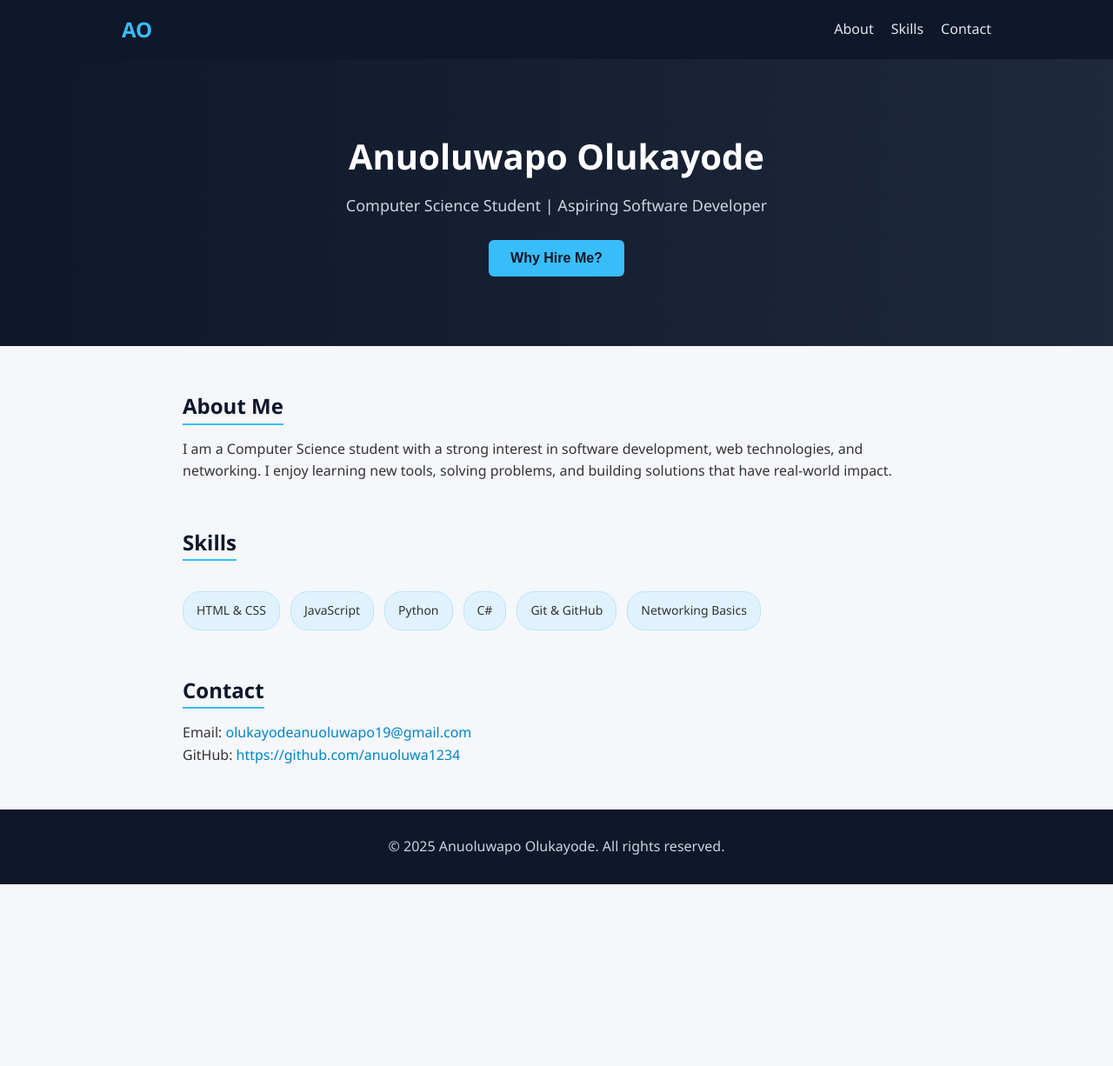
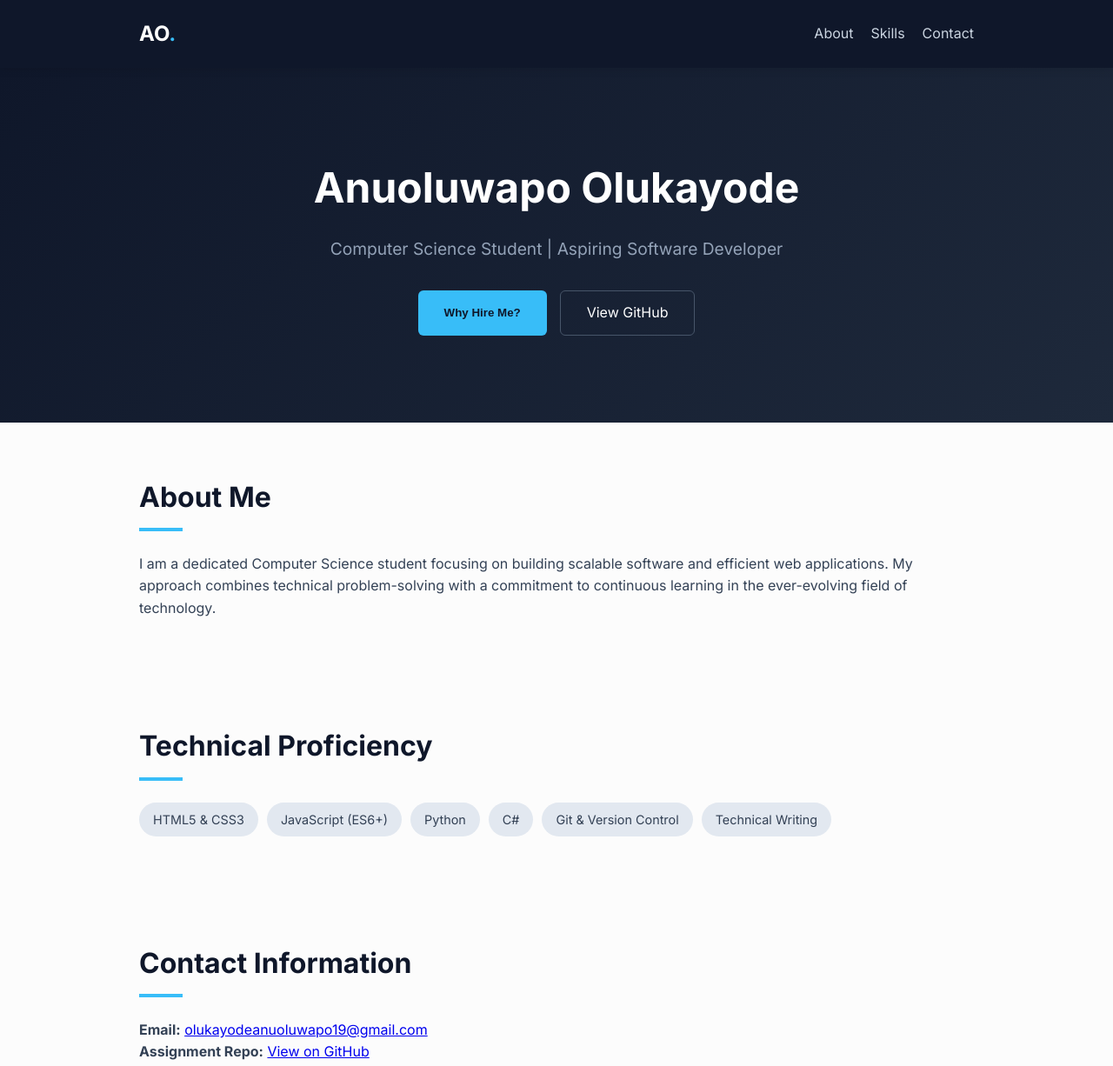
Before and after one commit to anuoluwa1234/SEN-313-ASSIGNMENT, a plain HTML site: page index.html in a window 1280 px wide. Shown: the top 1226 px of the page at 87% size. Before the commit the page ends 1017 px from the top, so only its background shows below. Drawn offline with Linux system fonts and the light colour scheme; a web font is replaced by a local one.

Commit message:
Add files via upload

```diff
--- a/index.html
+++ b/index.html
@@ -3,16 +3,16 @@
 <head>
     <meta charset="UTF-8">
     <meta name="viewport" content="width=device-width, initial-scale=1.0">
-    <title>Anuoluwapo Olukayode | Portfolio</title>
+    <title>Anuoluwapo Olukayode | SEN-313 Portfolio</title>
     <link rel="stylesheet" href="style.css">
-    <link href="https://fonts.googleapis.com/css2?family=Segoe+UI:wght@400;600&display=swap" rel="stylesheet">
+    <link href="https://fonts.googleapis.com/css2?family=Inter:wght@400;600;700&display=swap" rel="stylesheet">
 </head>
 <body>
 
     <nav>
-        <div class="nav-container">
-            <h2 class="logo">AO</h2>
-            <ul>
+        <div class="container nav-flex">
+            <h2 class="logo">AO<span>.</span></h2>
+            <ul class="nav-links">
                 <li><a href="#about">About</a></li>
                 <li><a href="#skills">Skills</a></li>
                 <li><a href="#contact">Contact</a></li>
@@ -21,48 +21,52 @@
     </nav>
 
     <header class="hero">
-        <h1>Anuoluwapo Olukayode</h1>
-        <p>Computer Science Student | Aspiring Software Developer</p>
-        <button id="hireBtn">Why Hire Me?</button>
+        <div class="container">
+            <h1>Anuoluwapo Olukayode</h1>
+            <p>Computer Science Student | Aspiring Software Developer</p>
+            <div class="cta-group">
+                <button id="hireBtn" class="btn-main">Why Hire Me?</button>
+                <a href="https://github.com/anuoluwa1234" target="_blank" class="btn-sub">View GitHub</a>
+            </div>
+        </div>
     </header>
 
-    <main>
-        <section id="about">
+    <main class="container">
+        <section id="about" class="section">
             <h2>About Me</h2>
+            <div class="line"></div>
             <p>
-                I am a Computer Science student with a strong interest in software
-                development, web technologies, and networking. I enjoy learning
-                new tools, solving problems, and building solutions that have
-                real-world impact.
+                I am a dedicated Computer Science student focusing on building scalable software and
+                efficient web applications. My approach combines technical problem-solving with a
+                commitment to continuous learning in the ever-evolving field of technology.
             </p>
         </section>
 
-        <section id="skills">
-            <h2>Skills</h2>
-            <div class="skill-box">
-                <span>HTML & CSS</span>
-                <span>JavaScript</span>
-                <span>Python</span>
-                <span>C#</span>
-                <span>Git & GitHub</span>
-                <span>Networking Basics</span>
+        <section id="skills" class="section">
+            <h2>Technical Proficiency</h2>
+            <div class="line"></div>
+            <div class="skills-container">
+                <span class="badge">HTML5 & CSS3</span>
+                <span class="badge">JavaScript (ES6+)</span>
+                <span class="badge">Python</span>
+                <span class="badge">C#</span>
+                <span class="badge">Git & Version Control</span>
+                <span class="badge">Technical Writing</span>
             </div>
         </section>
 
-        <section id="contact">
-            <h2>Contact</h2>
-            <p>Email: <a href="mailto:olukayodeanuoluwapo19@gmail.com">olukayodeanuoluwapo19@gmail.com</a></p>
-            <p>
-                GitHub:
-                <a href="https://github.com/anuoluwa1234" target="_blank">
-                    https://github.com/anuoluwa1234
-                </a>
-            </p>
+        <section id="contact" class="section">
+            <h2>Contact Information</h2>
+            <div class="line"></div>
+            <div class="contact-box">
+                <p><strong>Email:</strong> <a href="mailto:olukayodeanuoluwapo19@gmail.com">olukayodeanuoluwapo19@gmail.com</a></p>
+                <p><strong>Assignment Repo:</strong> <a href="https://github.com/anuoluwa1234/SEN-313-ASSIGNMENT" target="_blank">View on GitHub</a></p>
+            </div>
         </section>
     </main>
 
     <footer>
-        <p>&copy; 2025 Anuoluwapo Olukayode. All rights reserved.</p>
+        <p>&copy; 2025 Anuoluwapo Olukayode | SEN-313 Assignment</p>
     </footer>
 
     <script src="script.js"></script>
--- a/script.js
+++ b/script.js
@@ -1,11 +1,21 @@
+// Interaction for the 'Why Hire Me' button
 document.getElementById("hireBtn").addEventListener("click", function () {
-    alert(
-        "Why Hire Me?\n\n" +
-        "1. I am passionate, disciplined, and constantly improving.\n" +
-        "2. I enjoy solving real-world problems with modern tech.\n" +
-        "3. I am a dedicated Computer Science student ready to contribute."
-    );
+    const reasons = [
+        "1. Strong foundation in Computer Science principles.",
+        "2. Proven ability to learn and implement new technologies quickly.",
+        "3. Disciplined work ethic and attention to detail."
+    ];
+
+    alert("Professional Strengths:\n\n" + reasons.join("\n\n"));
 });
 
-// Log confirmation for debugging
-console.log("Portfolio script loaded successfully.");
+// Smooth scrolling for navigation links
+document.querySelectorAll('.nav-links a').forEach(link => {
+    link.addEventListener('click', e => {
+        e.preventDefault();
+        const targetId = link.getAttribute('href');
+        document.querySelector(targetId).scrollIntoView({
+            behavior: 'smooth'
+        });
+    });
+});
--- a/style.css
+++ b/style.css
@@ -1,3 +1,4 @@
+/* Reset and Base Styles */
 * {
     margin: 0;
     padding: 0;
@@ -5,129 +6,144 @@
 }
 
 body {
-    font-family: "Segoe UI", Arial, sans-serif;
-    background-color: #f5f7fa;
-    color: #333;
+    font-family: 'Inter', sans-serif;
+    background-color: #fcfcfc;
+    color: #334155;
     line-height: 1.6;
+}
+
+.container {
+    max-width: 1000px;
+    margin: 0 auto;
+    padding: 0 20px;
 }
 
 /* Navigation */
 nav {
     background-color: #0f172a;
-    padding: 15px 40px;
+    padding: 20px 0;
+    position: sticky;
+    top: 0;
+    z-index: 1000;
+    box-shadow: 0 2px 10px rgba(0,0,0,0.1);
 }
 
-.nav-container {
-    max-width: 1000px;
-    margin: 0 auto;
+.nav-flex {
     display: flex;
     justify-content: space-between;
     align-items: center;
 }
 
-nav .logo {
-    color: #38bdf8;
-    font-size: 24px;
+.logo {
+    color: #fff;
+    font-size: 1.5rem;
 }
 
-nav ul {
+.logo span {
+    color: #38bdf8;
+}
+
+.nav-links {
     list-style: none;
     display: flex;
+    gap: 20px;
 }
 
-nav ul li {
-    margin-left: 20px;
+.nav-links a {
+    color: #cbd5e1;
+    text-decoration: none;
+    font-weight: 500;
+    transition: 0.3s;
 }
 
-nav ul li a {
-    color: #e5e7eb;
-    text-decoration: none;
-    font-weight: 500;
-}
-
-nav ul li a:hover {
+.nav-links a:hover {
     color: #38bdf8;
 }
 
 /* Hero Section */
 .hero {
+    background: linear-gradient(135deg, #0f172a 0%, #1e293b 100%);
+    color: white;
+    padding: 100px 0;
     text-align: center;
-    padding: 80px 20px;
-    background: linear-gradient(to right, #0f172a, #1e293b);
-    color: white;
 }
 
 .hero h1 {
-    font-size: 40px;
-    margin-bottom: 10px;
+    font-size: 3rem;
+    margin-bottom: 1rem;
 }
 
 .hero p {
-    font-size: 18px;
-    margin-bottom: 25px;
-    color: #cbd5e1;
+    font-size: 1.2rem;
+    color: #94a3b8;
+    margin-bottom: 2rem;
 }
 
-.hero button {
-    padding: 12px 25px;
-    border: none;
+.cta-group {
+    display: flex;
+    justify-content: center;
+    gap: 15px;
+}
+
+.btn-main {
     background-color: #38bdf8;
     color: #0f172a;
-    font-size: 16px;
+    border: none;
+    padding: 12px 30px;
     border-radius: 6px;
+    font-weight: 600;
     cursor: pointer;
-    font-weight: bold;
+    transition: 0.3s;
 }
 
-.hero button:hover {
-    background-color: #0ea5e9;
+.btn-sub {
+    border: 1px solid #475569;
+    color: white;
+    text-decoration: none;
+    padding: 12px 30px;
+    border-radius: 6px;
+    transition: 0.3s;
 }
 
-/* Sections */
-section {
-    max-width: 900px;
-    margin: 50px auto;
-    padding: 0 20px;
+.btn-main:hover { background-color: #0ea5e9; }
+.btn-sub:hover { background-color: rgba(255,255,255,0.1); }
+
+/* Main Content */
+.section {
+    padding: 60px 0;
 }
 
-section h2 {
-    margin-bottom: 15px;
+h2 {
+    font-size: 2rem;
     color: #0f172a;
-    border-bottom: 2px solid #38bdf8;
-    display: inline-block;
 }
 
-/* Skills */
-.skill-box {
+.line {
+    width: 50px;
+    height: 4px;
+    background-color: #38bdf8;
+    margin: 10px 0 25px;
+}
+
+.skills-container {
     display: flex;
     flex-wrap: wrap;
-    gap: 12px;
-    margin-top: 20px;
+    gap: 10px;
 }
 
-.skill-box span {
-    background-color: #e0f2fe;
-    padding: 10px 15px;
+.badge {
+    background-color: #e2e8f0;
+    padding: 8px 16px;
     border-radius: 20px;
-    font-size: 14px;
+    font-size: 0.9rem;
     font-weight: 500;
-    border: 1px solid #bae6fd;
 }
 
 /* Footer */
 footer {
     text-align: center;
-    padding: 30px;
-    background-color: #0f172a;
-    color: #cbd5e1;
-    margin-top: 50px;
+    padding: 40px 0;
+    background-color: #f1f5f9;
+    color: #64748b;
+    border-top: 1px solid #e2e8f0;
 }
-
-a {
-    color: #0284c7;
-    text-decoration: none;
-}
-
-a:hover {
-    text-decoration: underline;
-}
```
